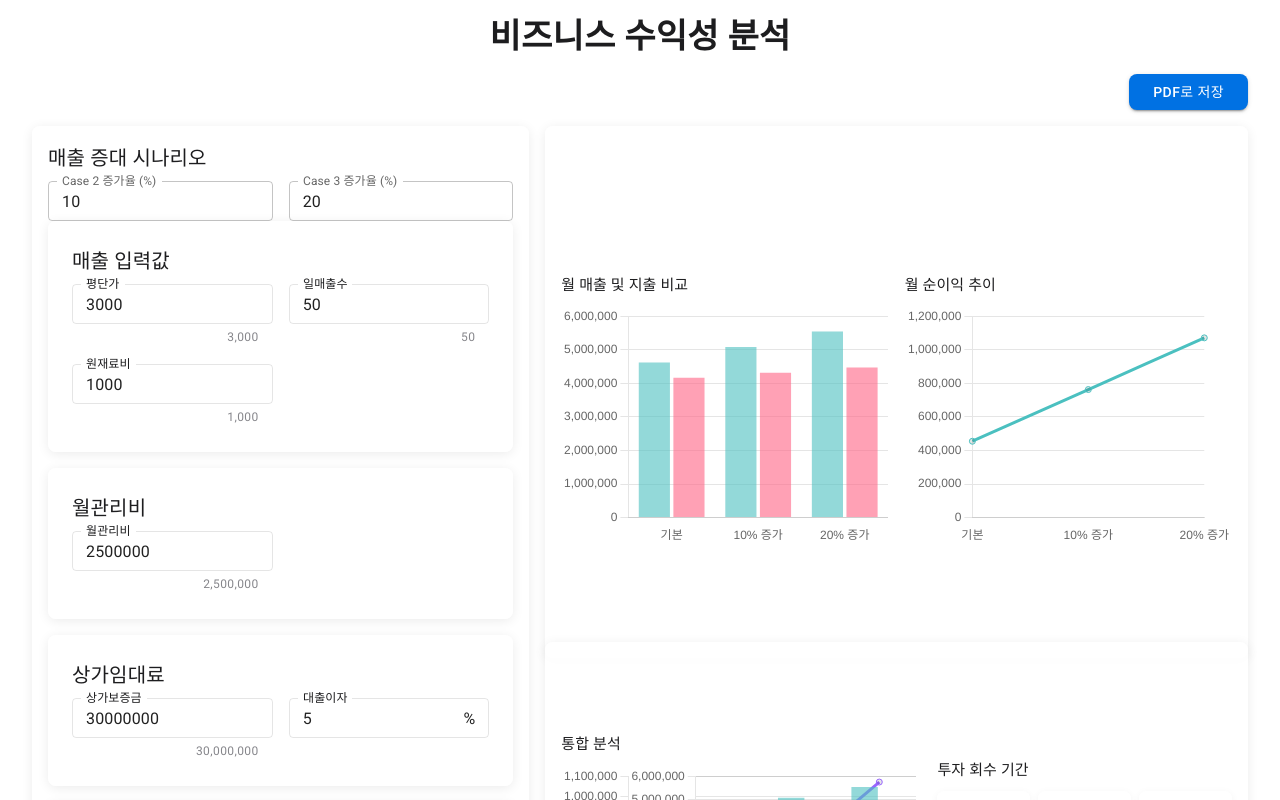
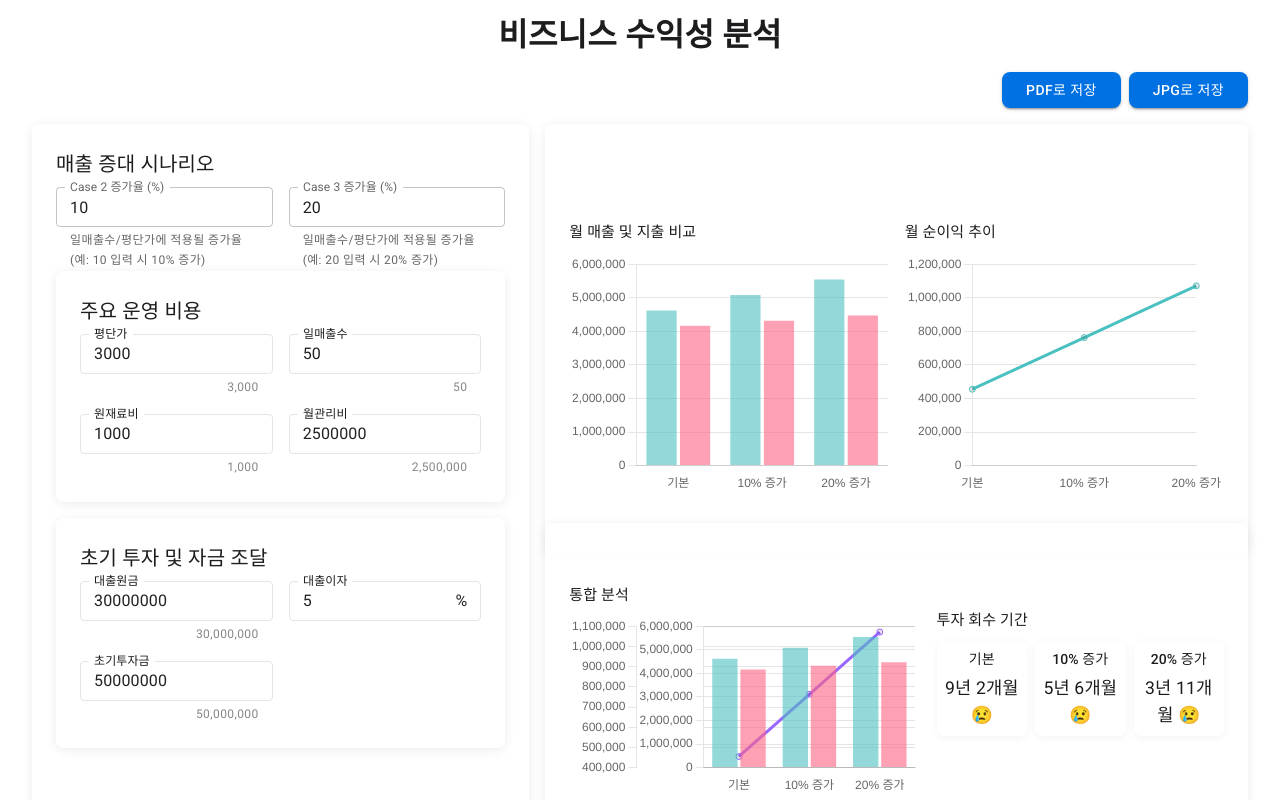
Before and after one commit to Lrinvl1203/Business_Profit, a React (Create React App) app: page / in a window 1280 px wide. Shown: the top 800 px of the page. Built offline with nearby package versions, Linux system fonts and the light colour scheme.

Commit message:
Feat: Implement UI/layout improvements, add JPG export based on reference site

```diff
--- a/package.json
+++ b/package.json
@@ -15,8 +15,6 @@
     "react-scripts": "5.0.1"
   },
   "scripts": {
-    "predeploy": "npm run build",
-    "deploy": "gh-pages -d build",
     "start": "react-scripts start",
     "build": "react-scripts build",
     "test": "react-scripts test",
--- a/src/App.js
+++ b/src/App.js
@@ -32,9 +32,9 @@ function App() {
     일매출수: 50,
     원재료비: 1000,
     월관리비: 2500000,
-    상가보증금: 30000000,
+    대출원금: 30000000,
     대출이자: 5,
-    투자비: 50000000,
+    초기투자금: 50000000,
   });
 
   const [scenarios, setScenarios] = useState({
@@ -73,7 +73,7 @@ function App() {
     const case1 = {
       월매출: inputs.평단가 * ((inputs.일매출수 * 22) + (inputs.일매출수 * 1.1 * 8)),
       월총지출: (inputs.원재료비 * ((inputs.일매출수 * 22) + (inputs.일매출수 * 1.1 * 8))) +
-        inputs.월관리비 + (inputs.상가보증금 * (inputs.대출이자 / 100) / 12),
+        inputs.월관리비 + (inputs.대출원금 * (inputs.대출이자 / 100) / 12),
     };
 
     // Case 2 (사용자 지정 % 증가)
@@ -82,7 +82,7 @@ function App() {
         (inputs.일매출수 * (1 + scenarios.case2/100) * 1.1 * 8)),
       월총지출: (inputs.원재료비 * ((inputs.일매출수 * (1 + scenarios.case2/100) * 22) +
         (inputs.일매출수 * (1 + scenarios.case2/100) * 1.1 * 8))) +
-        inputs.월관리비 + (inputs.상가보증금 * (inputs.대출이자 / 100) / 12),
+        inputs.월관리비 + (inputs.대출원금 * (inputs.대출이자 / 100) / 12),
     };
 
     // Case 3 (사용자 지정 % 증가)
@@ -91,7 +91,7 @@ function App() {
         (inputs.일매출수 * (1 + scenarios.case3/100) * 1.1 * 8)),
       월총지출: (inputs.원재료비 * ((inputs.일매출수 * (1 + scenarios.case3/100) * 22) +
         (inputs.일매출수 * (1 + scenarios.case3/100) * 1.1 * 8))) +
-        inputs.월관리비 + (inputs.상가보증금 * (inputs.대출이자 / 100) / 12),
+        inputs.월관리비 + (inputs.대출원금 * (inputs.대출이자 / 100) / 12),
     };
 
     setResults({ case1, case2, case3 });
@@ -119,6 +119,17 @@ function App() {
 
       pdf.addImage(imgData, 'PNG', 0, 0, pdfWidth, pdfHeight);
       pdf.save('비즈니스_수익성_분석.pdf');
+    }
+  };
+
+  const exportToJPG = async () => {
+    if (contentRef.current) {
+      const canvas = await html2canvas(contentRef.current);
+      const imgData = canvas.toDataURL('image/jpeg', 1.0);
+      const link = document.createElement('a');
+      link.href = imgData;
+      link.download = '비즈니스_수익성_분석.jpg';
+      link.click();
     }
   };
 
@@ -214,7 +225,7 @@ function App() {
   const renderInputSection = (title, fields) => (
     <Paper
       sx={{
-        p: 3,
+        p: { xs: 2, md: 3 },
         mb: 2,
         borderRadius: 2,
         boxShadow: '0 2px 12px rgba(0,0,0,0.08)',
@@ -273,7 +284,8 @@ function App() {
         sx={{
           color: '#1d1d1f',
           fontWeight: 600,
-          mb: 2,
+          mb: { xs: 1, md: 2 },
+          fontSize: { xs: '1.5rem', md: '2rem' }
         }}
       >
         비즈니스 수익성 분석
@@ -291,20 +303,36 @@ function App() {
             borderRadius: 2,
             textTransform: 'none',
             px: 3,
+            mr: 1,
           }}
         >
           PDF로 저장
         </Button>
+         <Button
+          variant="contained"
+          onClick={exportToJPG}
+          sx={{
+            backgroundColor: '#0071e3',
+            '&:hover': {
+              backgroundColor: '#0077ed',
+            },
+            borderRadius: 2,
+            textTransform: 'none',
+            px: 3,
+          }}
+        >
+          JPG로 저장
+        </Button>
       </Box>
 
       <div ref={contentRef}>
-        <Grid container spacing={2} sx={{ height: 'calc(100vh - 120px)' }}>
+        <Grid container spacing={2} sx={{ height: { xs: 'auto', md: 'calc(100vh - 120px)' }, flexDirection: { xs: 'column', md: 'row' } }}>
           {/* Left Side - Input Section */}
           <Grid item xs={12} md={5}>
             <Paper
               sx={{
-                p: 2,
-                height: '100%',
+                p: { xs: 2, md: 3 },
+                height: { xs: 'auto', md: '100%' },
                 borderRadius: 2,
                 boxShadow: '0 2px 12px rgba(0,0,0,0.08)',
                 backgroundColor: 'rgba(255, 255, 255, 0.9)',
@@ -326,6 +354,7 @@ function App() {
                     size="small"
                     inputProps={{ min: 0, max: 50, inputMode: 'numeric', pattern: '[0-9]*' }}
                     InputLabelProps={{ shrink: true }}
+                    helperText="일매출수/평단가에 적용될 증가율 (예: 10 입력 시 10% 증가)"
                   />
                 </Grid>
                 <Grid item xs={12} sm={6}>
@@ -339,92 +368,139 @@ function App() {
                     size="small"
                     inputProps={{ min: 0, max: 50, inputMode: 'numeric', pattern: '[0-9]*' }}
                     InputLabelProps={{ shrink: true }}
+                    helperText="일매출수/평단가에 적용될 증가율 (예: 20 입력 시 20% 증가)"
                   />
                 </Grid>
               </Grid>
 
-              {renderInputSection('매출 입력값', ['평단가', '일매출수', '원재료비'])}
-              {renderInputSection('월관리비', ['월관리비'])}
-              {renderInputSection('상가임대료', ['상가보증금', '대출이자'])}
-              {renderInputSection('투자비', ['투자비'])}
+              {renderInputSection('주요 운영 비용', [
+                '평단가',
+                '일매출수',
+                '원재료비',
+                '월관리비',
+              ])}
+              {renderInputSection('초기 투자 및 자금 조달', [
+                '대출원금',
+                '대출이자',
+                '초기투자금',
+              ])}
+
             </Paper>
           </Grid>
 
           {/* Right Side - Results Section */}
           <Grid item xs={12} md={7}>
-            <Grid container spacing={2} sx={{ height: '100%' }}>
-              {/* Charts (상단 60%) */}
-              <Grid item xs={12} sx={{ height: '60%' }}>
+            <Grid container spacing={2} sx={{ height: '100%', flexDirection: { xs: 'column', md: 'row' } }}>
+               {/* Text Results Section (모바일 상단) */}
+               <Grid item xs={12} sx={{ display: { xs: 'block', md: 'none' } }}>
+                 <Paper
+                    sx={{
+                       p: 2,
+                       mb: 2,
+                       borderRadius: 2,
+                       boxShadow: '0 2px 12px rgba(0,0,0,0.08)',
+                       backgroundColor: 'rgba(255, 255, 255, 0.9)',
+                    }}
+                 >
+                   <Typography variant="h6" gutterBottom sx={{ color: '#1d1d1f', fontWeight: 500 }}>
+                     분석 결과
+                   </Typography>
+                    {['case1', 'case2', 'case3'].map((case_, index) => {
+                       const monthlyProfit = results[case_].월매출 - results[case_].월총지출;
+                       return (
+                         <Box key={case_} sx={{ mb: 1 }}>
+                            <Typography variant="subtitle2" sx={{ color: '#1d1d1f', fontWeight: 500, fontSize: 14 }}>
+                               {index === 0 ? '기본 시나리오' : `Case ${index + 1} (${scenarios[case_]}% 증가)`}
+                             </Typography>
+                             <Typography variant="body2" sx={{ color: '#1d1d1f' }}>
+                               월 매출: {formatNumber(results[case_].월매출 || 0)}원
+                             </Typography>
+                              <Typography variant="body2" sx={{ color: '#1d1d1f' }}>
+                               월 총 지출: {formatNumber(results[case_].월총지출 || 0)}원
+                              </Typography>
+                             <Typography variant="body2" sx={{ color: '#1d1d1f', fontWeight: 600 }}>
+                               월 순이익: {formatNumber(monthlyProfit || 0)}원
+                             </Typography>
+                         </Box>
+                       );
+                    })}
+                 </Paper>
+               </Grid>
+
+              {/* Charts (PC 상단 60%, 모바일 자동 높이) */}
+              <Grid item xs={12} sx={{ height: { xs: 'auto', md: '60%' } }}>
                 <Paper
                   sx={{
-                    p: 2,
+                    p: { xs: 2, md: 3 },
                     height: '100%',
                     borderRadius: 2,
                     boxShadow: '0 2px 12px rgba(0,0,0,0.08)',
                     backgroundColor: 'rgba(255, 255, 255, 0.9)',
                     display: 'flex',
-                    flexDirection: 'row',
+                    flexDirection: { xs: 'column', md: 'row' },
                     alignItems: 'center',
                     justifyContent: 'space-between',
-                    gap: 2,
+                    gap: { xs: 3, md: 2 },
                   }}
                 >
-                  <Box sx={{ width: '50%', height: 240 }}>
-                    <Typography variant="subtitle1" sx={{ color: '#1d1d1f', mb: 1, fontSize: 15 }}>
+                  <Box sx={{ width: { xs: '100%', md: '50%' }, height: { xs: 200, md: 240 } }}>
+                    <Typography variant="subtitle1" sx={{ color: '#1d1d1f', mb: 1, fontSize: { xs: 14, md: 15 } }}>
                       월 매출 및 지출 비교
                     </Typography>
-                    <Bar data={barChartData} options={{ ...chartOptions, plugins: { ...chartOptions.plugins, legend: { display: false } }, maintainAspectRatio: false, aspectRatio: 1.2, }} height={180} />
+                    <Bar data={barChartData} options={{ ...chartOptions, plugins: { ...chartOptions.plugins, legend: { display: false } }, maintainAspectRatio: false, aspectRatio: 1.2, }} />
                   </Box>
-                  <Box sx={{ width: '50%', height: 240 }}>
-                    <Typography variant="subtitle1" sx={{ color: '#1d1d1f', mb: 1, fontSize: 15 }}>
+                  <Box sx={{ width: { xs: '100%', md: '50%' }, height: { xs: 200, md: 240 } }}>
+                    <Typography variant="subtitle1" sx={{ color: '#1d1d1f', mb: 1, fontSize: { xs: 14, md: 15 } }}>
                       월 순이익 추이
                     </Typography>
-                    <Line data={lineChartData} options={{ ...chartOptions, plugins: { ...chartOptions.plugins, legend: { display: false } }, maintainAspectRatio: false, aspectRatio: 1.2, }} height={180} />
+                    <Line data={lineChartData} options={{ ...chartOptions, plugins: { ...chartOptions.plugins, legend: { display: false } }, maintainAspectRatio: false, aspectRatio: 1.2, }} />
                   </Box>
                 </Paper>
               </Grid>
 
-              {/* Investment Recovery Period + 통합분석 (하단 40%) */}
-              <Grid item xs={12} sx={{ height: '40%' }}>
+              {/* Investment Recovery Period + 통합분석 (PC 하단 40%, 모바일 자동 높이) */}
+              <Grid item xs={12} sx={{ height: { xs: 'auto', md: '40%' } }}>
                 <Paper
                   sx={{
-                    p: 2,
+                    p: { xs: 2, md: 3 },
                     height: '100%',
                     borderRadius: 2,
                     boxShadow: '0 2px 12px rgba(0,0,0,0.08)',
                     backgroundColor: 'rgba(255, 255, 255, 0.9)',
                     display: 'flex',
-                    flexDirection: 'row',
+                    flexDirection: { xs: 'column', md: 'row' },
                     alignItems: 'center',
                     justifyContent: 'space-between',
-                    gap: 2,
+                    gap: { xs: 3, md: 2 },
                   }}
                 >
-                  <Box sx={{ width: '55%', height: 180 }}>
+                   {/* Text Results Section (PC에서만 표시) */}
+                  <Box sx={{ width: { xs: '100%', md: '55%' }, height: { xs: 200, md: 180 }, display: { xs: 'none', md: 'block' } }}>
                     <Typography variant="subtitle1" sx={{ color: '#1d1d1f', mb: 1, fontSize: 15 }}>
                       통합 분석
                     </Typography>
-                    <Bar data={combinedChartData} options={{ ...chartOptions, plugins: { ...chartOptions.plugins, legend: { display: false } }, maintainAspectRatio: false, aspectRatio: 1.2, }} height={140} />
+                    <Bar data={combinedChartData} options={{ ...chartOptions, plugins: { ...chartOptions.plugins, legend: { display: false } }, maintainAspectRatio: false, aspectRatio: 1.2, }} />
                   </Box>
-                  <Box sx={{ width: '45%', height: 180, display: 'flex', flexDirection: 'column', justifyContent: 'center' }}>
+                  <Box sx={{ width: { xs: '100%', md: '45%' }, height: { xs: 'auto', md: 180 }, display: 'flex', flexDirection: 'column', justifyContent: 'center' }}>
                     <Typography variant="subtitle1" sx={{ color: '#1d1d1f', mb: 1, fontSize: 15 }}>
                       투자 회수 기간
                     </Typography>
                     <Grid container spacing={1}>
                       {['case1', 'case2', 'case3'].map((case_, index) => {
                         const monthlyProfit = results[case_].월매출 - results[case_].월총지출;
-                        const monthsToRecover = inputs.투자비 / monthlyProfit;
-                        const years = Math.floor(monthsToRecover / 12);
-                        const months = Math.round(monthsToRecover % 12);
-                        const emoji = getEmoji(years, months);
+                        const monthsToRecover = monthlyProfit > 0 ? inputs.초기투자금 / monthlyProfit : Infinity;
+                        const years = isFinite(monthsToRecover) ? Math.floor(monthsToRecover / 12) : 'N/A';
+                        const months = isFinite(monthsToRecover) ? Math.round(monthsToRecover % 12) : 'A';
+                        const emoji = isFinite(monthsToRecover) ? getEmoji(years, months) : '🤔';
+
                         return (
-                          <Grid item xs={4} key={case_}>
+                          <Grid item xs={12} sm={4} key={case_}>
                             <Paper sx={{ p: 1, bgcolor: 'rgba(255,255,255,0.95)', borderRadius: 2, boxShadow: '0 2px 8px rgba(0,0,0,0.05)', textAlign: 'center' }}>
                               <Typography variant="subtitle2" sx={{ color: '#1d1d1f', fontWeight: 500, fontSize: 14 }}>
                                 {index === 0 ? '기본' : `${scenarios[case_]}% 증가`}
                               </Typography>
                               <Typography sx={{ color: '#1d1d1f', fontSize: '1.1rem', mt: 0.5 }}>
-                                {years}년 {months}개월 {emoji}
+                                {isFinite(monthsToRecover) ? `${years}년 ${months}개월` : '계산 불가'} {emoji}
                               </Typography>
                             </Paper>
                           </Grid>
```
